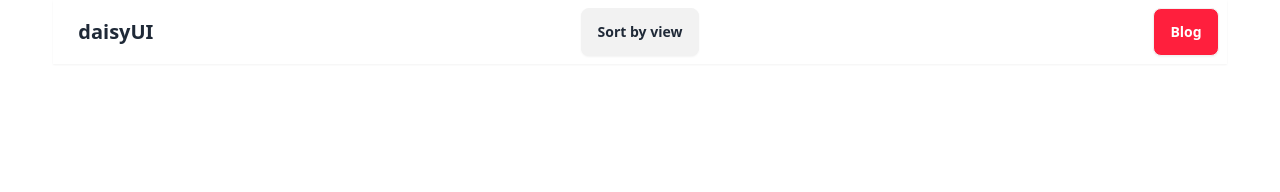
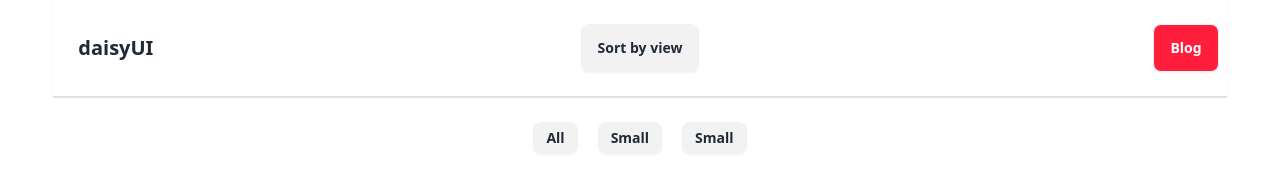
Before and after one commit to nayan97/ph-tube, a plain HTML site: page index.html in a window 1280 px wide. Drawn offline with nearby package versions, Linux system fonts and the light colour scheme.

Commit message:
added menu and js file

```diff
--- a/index.html
+++ b/index.html
@@ -11,8 +11,8 @@
 </head>
 <body class="w-11/12 mx-auto">
   <header>
-    <nav>
-      <div class="navbar bg-base-100 shadow-sm">
+    <nav class="border-b-2">
+      <div class="navbar bg-base-100 shadow-sm py-6">
         <div class="navbar-start">
           <div class="dropdown">
             <div tabindex="0" role="button" class="btn btn-ghost lg:hidden">
@@ -30,6 +30,13 @@
         </div>
       </div>
     </nav>
+    <nav class="flex py-6 justify-center gap-5">
+      <button class="btn btn-sm">All</button>
+      <button class="btn btn-sm">Small</button>
+      <button class="btn btn-sm">Small</button>
+    </nav>
   </header>
+
+  <script src="js/app.js"></script>
 </body>
 </html>
--- /dev/null
+++ b/js/app.js
@@ -0,0 +1 @@
+console.log('Running');
```
